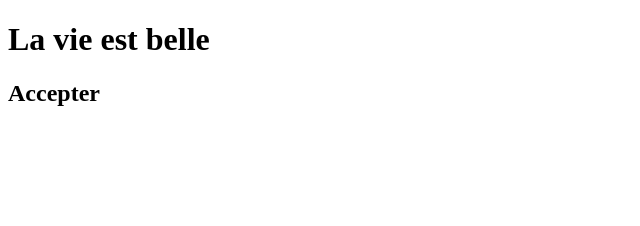
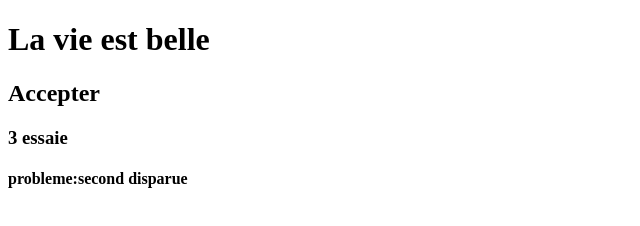
Before and after one commit to Ikghaaam/Lastone, a plain HTML site: page index.html in a window 1280 px wide. Shown: the whole page, without its empty margins (0-640 px from the left). Drawn offline with Linux system fonts and the light colour scheme.

Commit message:
disappearv2

```diff
--- a/index.html
+++ b/index.html
@@ -8,5 +8,7 @@
 <body>
     <h1>La vie est belle</h1>
     <h2>Accepter</h2>
+    <h3>3 essaie  </h3>
+    <h4>probleme:second disparue</h4>
 </body>
 </html>
```
